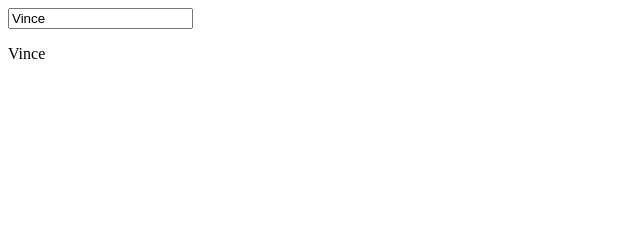
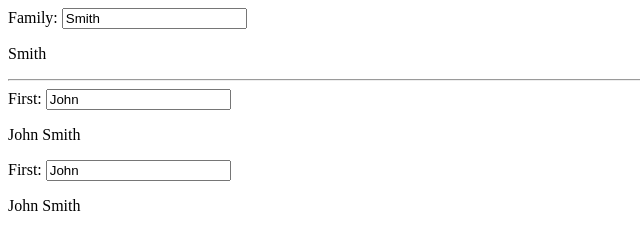
Before and after one commit to vstegman/angularbootcamp, a website: page www/index.html in a window 1280 px wide. Shown: the whole page, without its empty margins (0-640 px from the left). Drawn offline with nearby package versions, Linux system fonts and the light colour scheme.

Commit message:
controller as and scoped vars

```diff
--- a/www/app/app.js
+++ b/www/app/app.js
@@ -1,4 +1,8 @@
 angular.module('demoApp',[])
-  .controller("MainController", function($scope){
-    $scope.name = "Vince";
+  .controller("MainController", function(){
+    console.log('MainCtrl created');
+    this.name =  "Smith";
+  })
+  .controller("SecondController",function(){
+    this.name = "John";
   });
--- a/www/index.html
+++ b/www/index.html
@@ -1,13 +1,24 @@
 <html ng-app='demoApp'>
 <head>
-
 </head>
 <body>
-  <div ng-controller='MainController'>
-    <input ng-model="name">
-    <p ng-bind="name"></p>
+  <div ng-controller='MainController as mc'>
+      Family:
+    <input ng-model="mc.name">
+    <p ng-bind="mc.name"></p>
+    <hr>
+
+    <div ng-controller='SecondController as sc'>
+      First:
+      <input ng-model="sc.name">
+      <p><span ng-bind="sc.name"></span> <span ng-bind="mc.name"></span></p>
+    </div>
+    <div ng-controller='SecondController as sc'>
+      First:
+      <input ng-model="sc.name">
+      <p><span ng-bind="sc.name"></span> <span ng-bind="mc.name"></span></p>
+    </div>
   </div>
-
   <script src='lib/angular/angular.js'></script>
   <script src='app/app.js'></script>
 </body>
```
